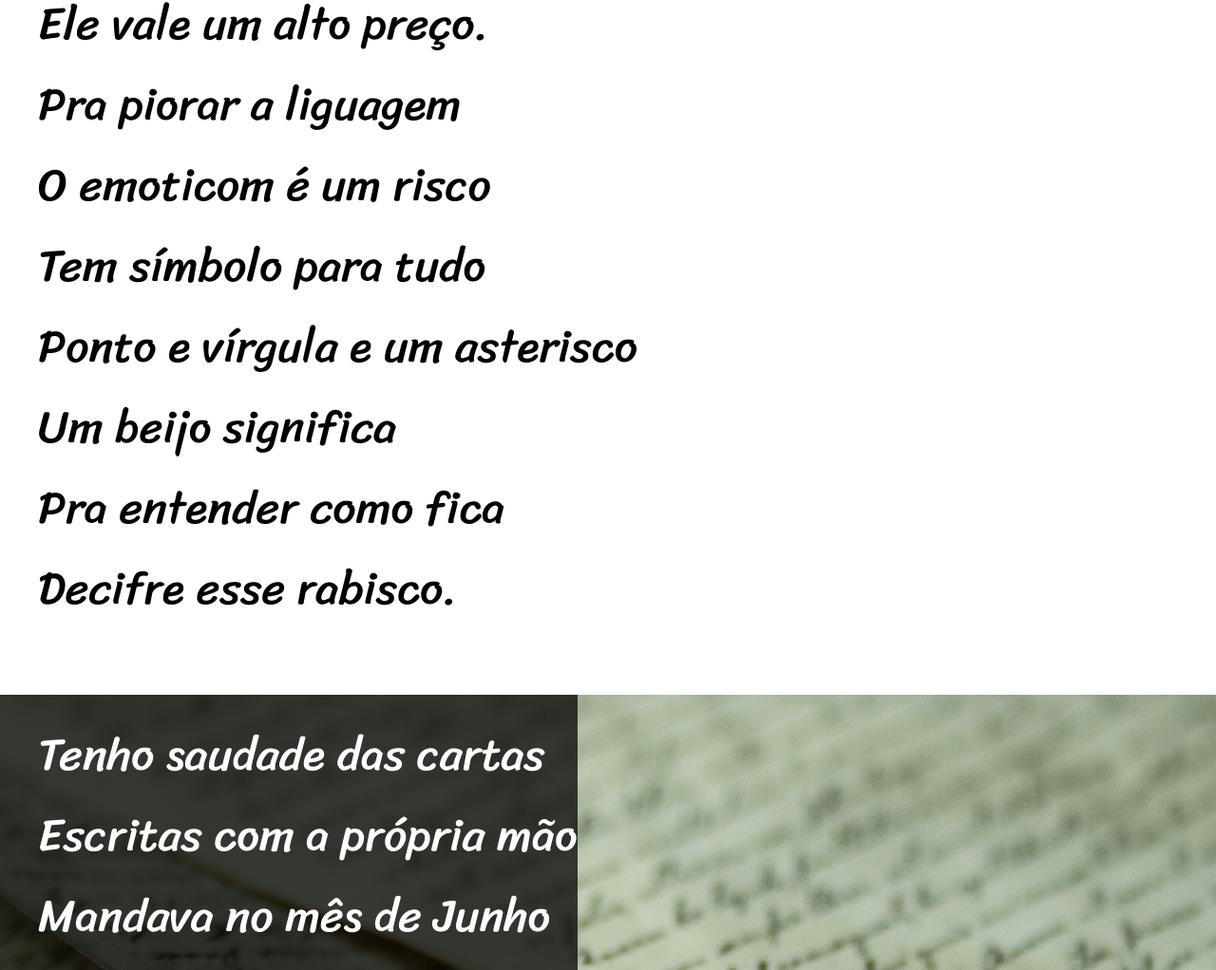
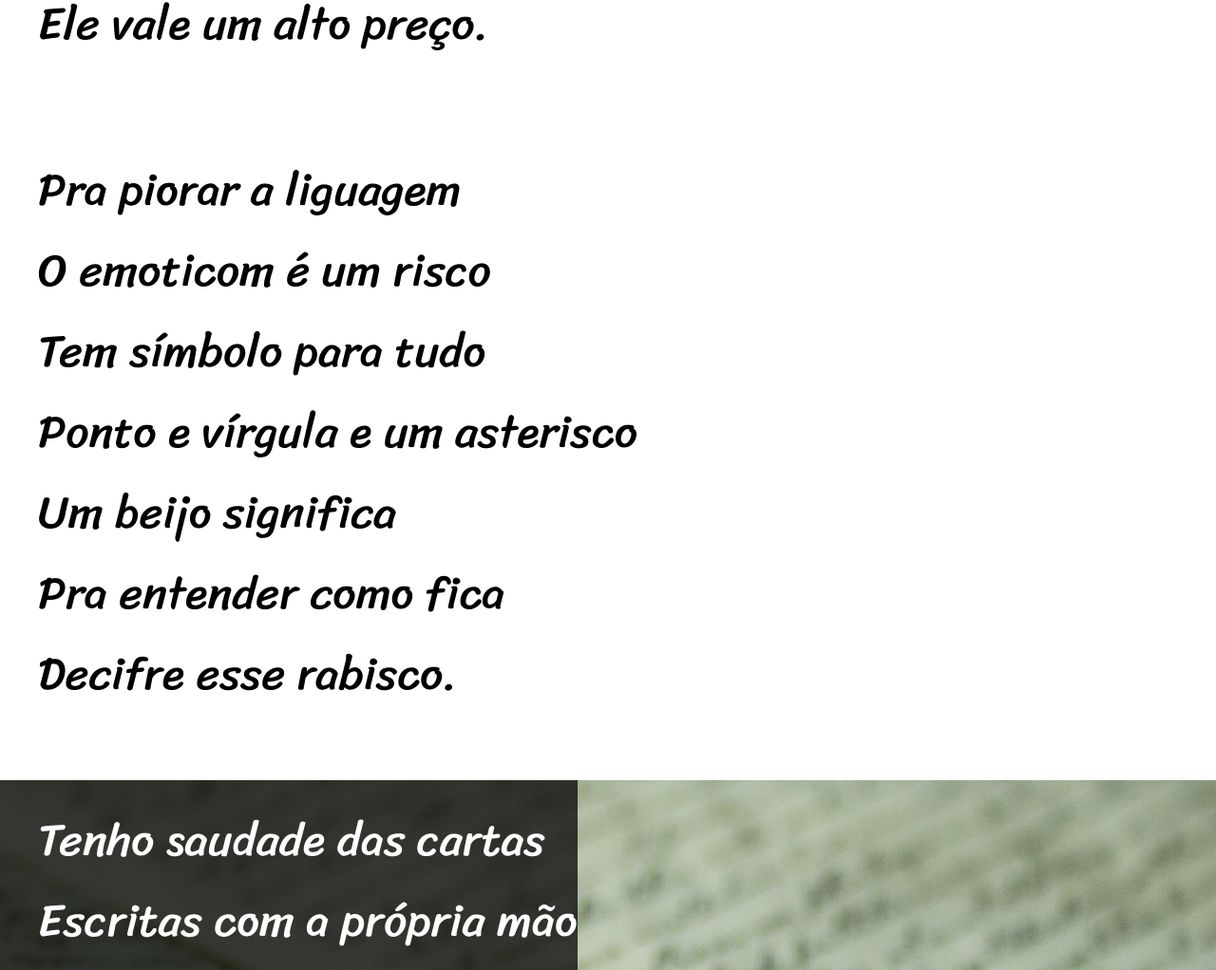
Before and after one commit to arthurpimentel1/projeto-cordel, a plain HTML site: page index.html in a window 1280 px wide. Shown: the part 2118-3140 px from the top of the page at 95% size. Drawn offline with Linux system fonts and the light colour scheme.

Commit message:
Update index.html

```diff
--- a/index.html
+++ b/index.html
@@ -48,7 +48,8 @@
             Agora é .com<br>
             Se o saite é muito bom<br>
             Ele vale um alto preço.<br>
-            Pra piorar a liguagem<br>
+        </p>
+        <p> Pra piorar a liguagem<br>
             O emoticom é um risco<br>
             Tem símbolo para tudo<br>
             Ponto e vírgula e um asterisco<br>
```
